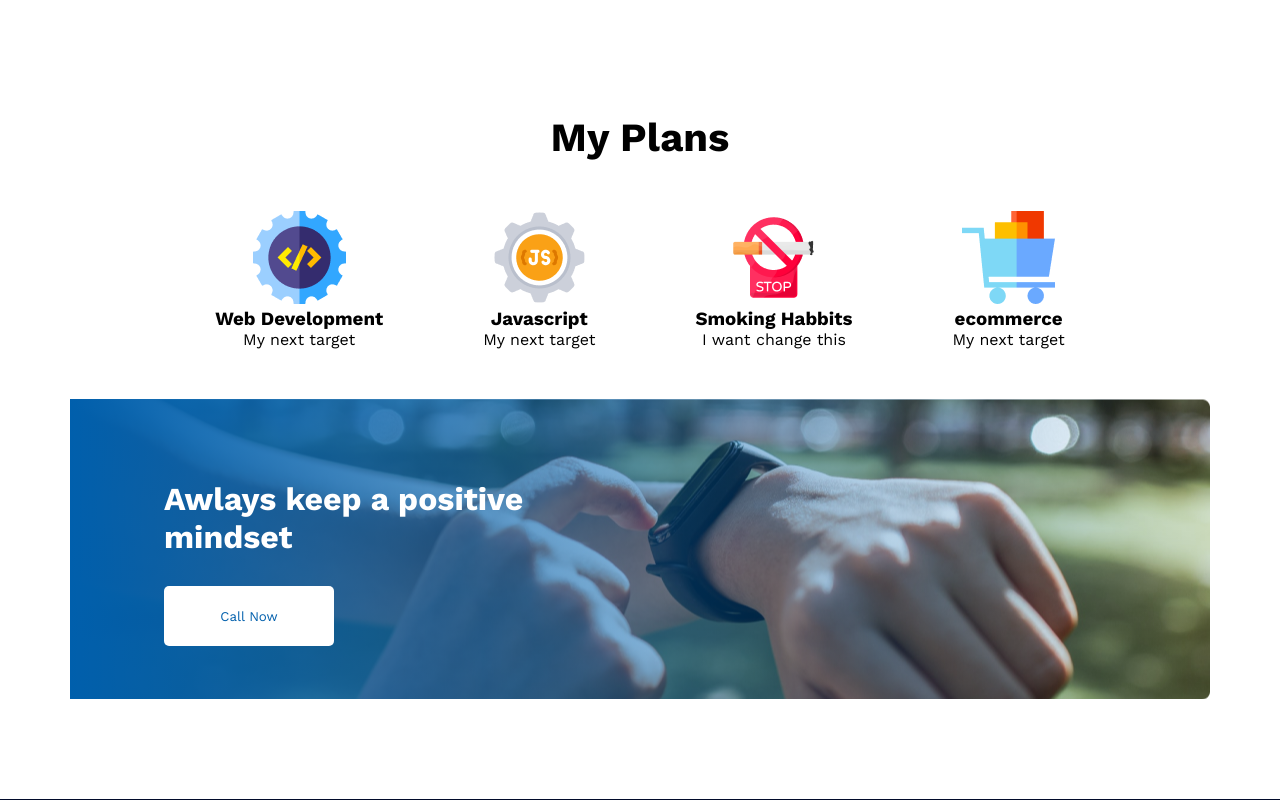
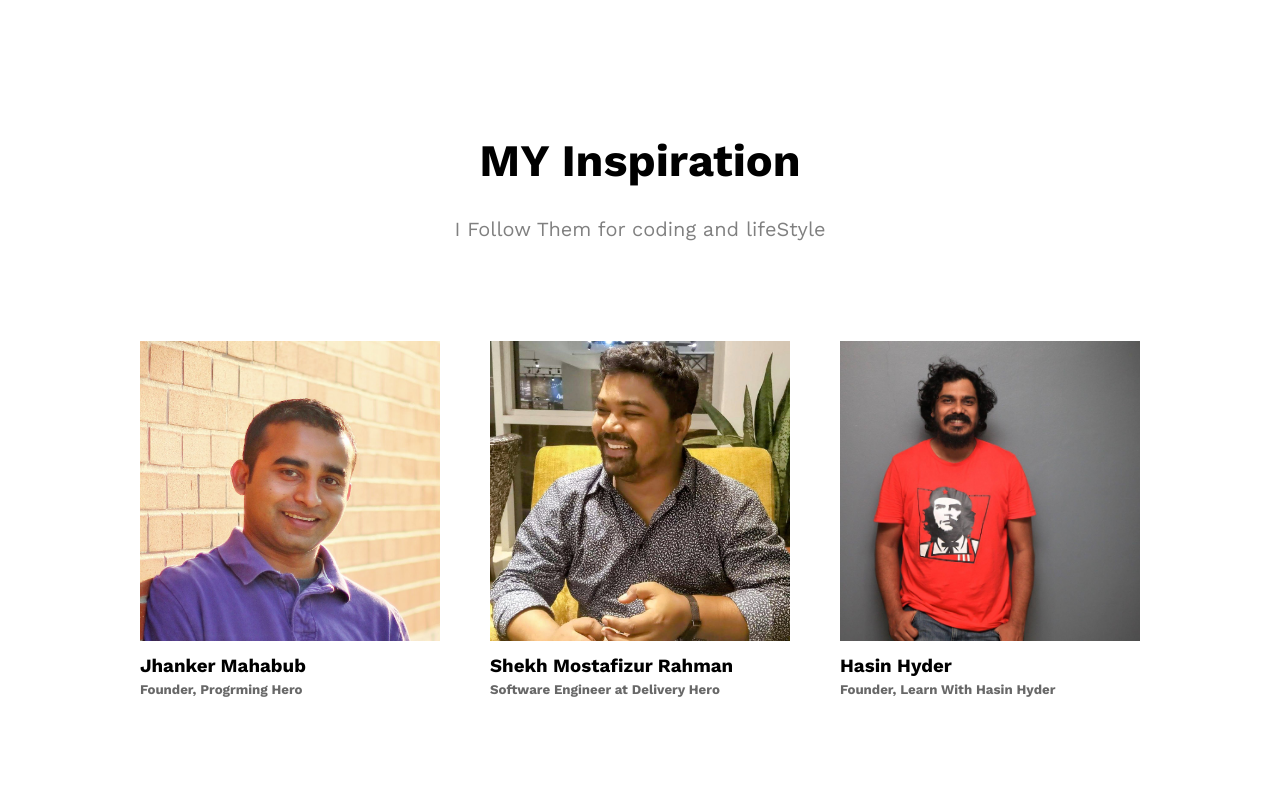
Before and after one commit to jihanstk/new-year-assgnment, a plain HTML site: page index.html in a window 1280 px wide. Shown: the part 1540-2340 px from the top of the page. Drawn offline with nearby package versions, Linux system fonts and the light colour scheme.

Commit message:
filnal task

```diff
--- a/index.html
+++ b/index.html
@@ -46,6 +46,31 @@
                     <li class="mistake-item"><i class="fa-solid fa-check"></i>Contrary to popular simply.</li>
                 </ul>
             </div>
+        </section>
+
+        <!-- New Year inspiration for coding  -->
+
+        <section class="inspirations">
+            <h1>MY Inspiration</h1>
+            <p>I Follow Them for coding and lifeStyle</p>
+            <div class="inspiration-content">
+                <div class="person">
+                    <img src="./images/jhanker-mahabub.jpeg" alt="">
+                    <h3>Jhanker Mahabub</h3>
+                    <h5>Founder, Progrming Hero</h5>
+                </div>
+                <div class="person">
+                    <img src="./images/Shekh-mostafizur.jpeg" alt="">
+                    <h3>Shekh Mostafizur Rahman</h3>
+                    <h5>Software Engineer at Delivery Hero </h5>
+                </div>
+                <div class="person">
+                    <img src="./images/hasin-hyder.jpeg" alt="">
+                    <h3>Hasin Hyder</h3>
+                    <h5>Founder, Learn With Hasin Hyder</h5>
+                </div>
+            </div>
+
         </section>
 
         <!-- Plan Section -->
--- a/style.css
+++ b/style.css
@@ -83,6 +83,52 @@ header{
   padding: 10px;
 }
 
+
+
+/* Inspiration */
+
+.inspirations{
+    width: 1000px;
+    margin: 150px auto;
+
+}
+.inspirations > h1{
+    text-align: center;
+    font-size: 45px;
+    margin: 100px 0;
+    margin-bottom: 0;
+}
+.inspirations > p{
+    text-align: center;
+    font-size: 20px;
+    margin-top: 30px;
+    margin-bottom: 100px;
+    color: gray;
+}
+
+.inspiration-content{
+    display: flex;
+  gap: 50px;
+}
+.person{
+    width: 600px;
+}
+.person img{
+    height: 300px;
+    width: 300px;
+}
+.person h5{
+   color: rgb(104, 104, 104);
+   margin: 5px 0;
+}
+.person h3{
+
+   margin-top: 10px;
+}
+
+
+
+
 /* MY PLAN STYLE */
 .my-plans{
     width: 900px;
@@ -155,9 +201,11 @@ margin-top: 100px;
     font-size: 45px;
 }
 .subscribe .email{
+    color: #fff;
+    font-size: 17px;
    display: block;
    padding: 15px;
-   padding: 25px;
+   padding: 20px;
    width: 80%;
    outline: none;
    border: 1px solid gray;
@@ -176,5 +224,8 @@ margin-top: 100px;
     font-weight: 600;
     font-size: 20px;
     line-height: 24px;
-    padding: 20px 50px;
+    padding: 15px 50px;
 }
+.subscribe .submit:hover{
+    background-color: #0e67af ;
+}
```
Also changed, not shown: images/Shekh-mostafizur.jpeg (added), images/hasin-hyder.jpeg (added), images/jhanker-mahabub.jpeg (added).
